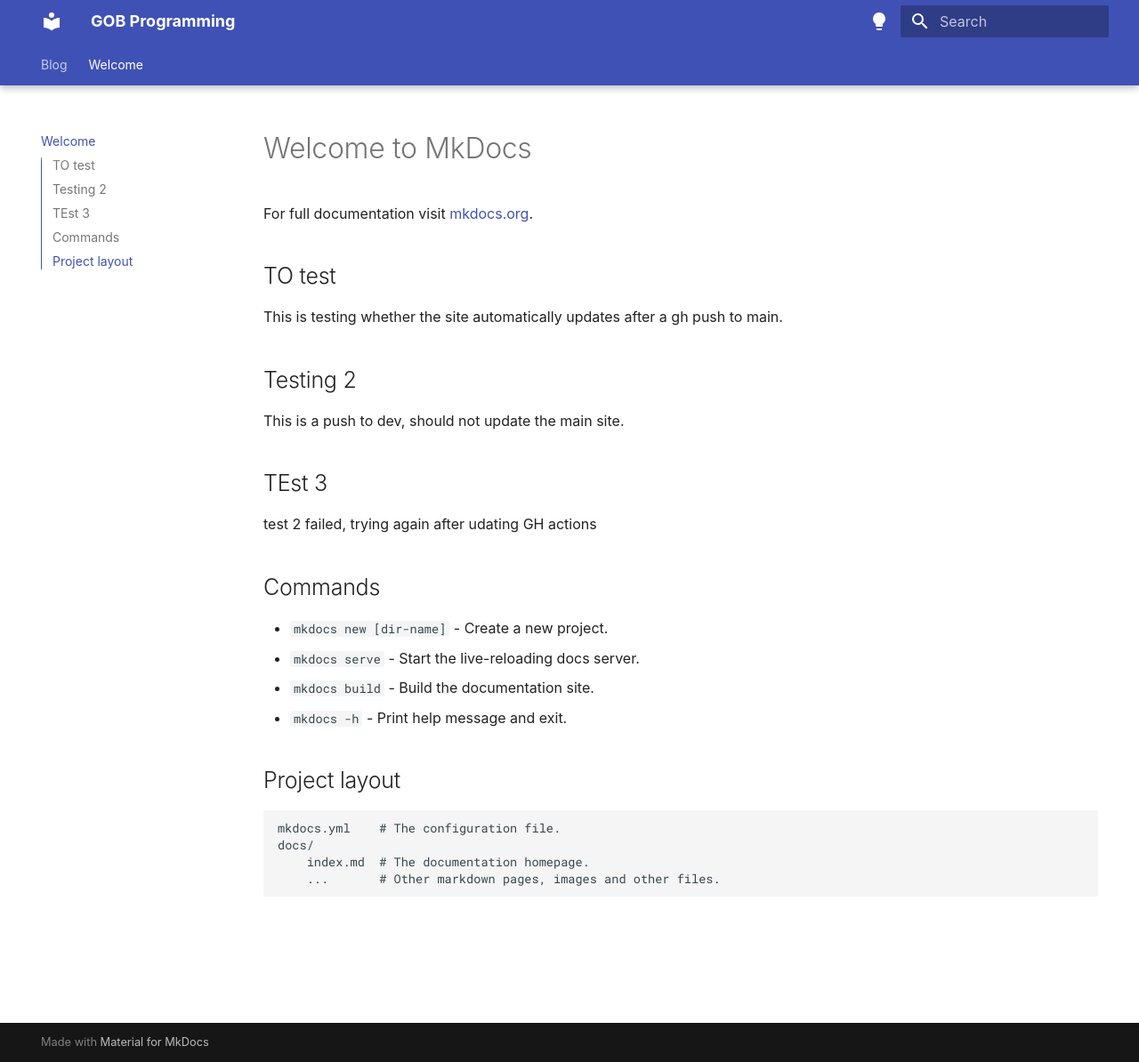
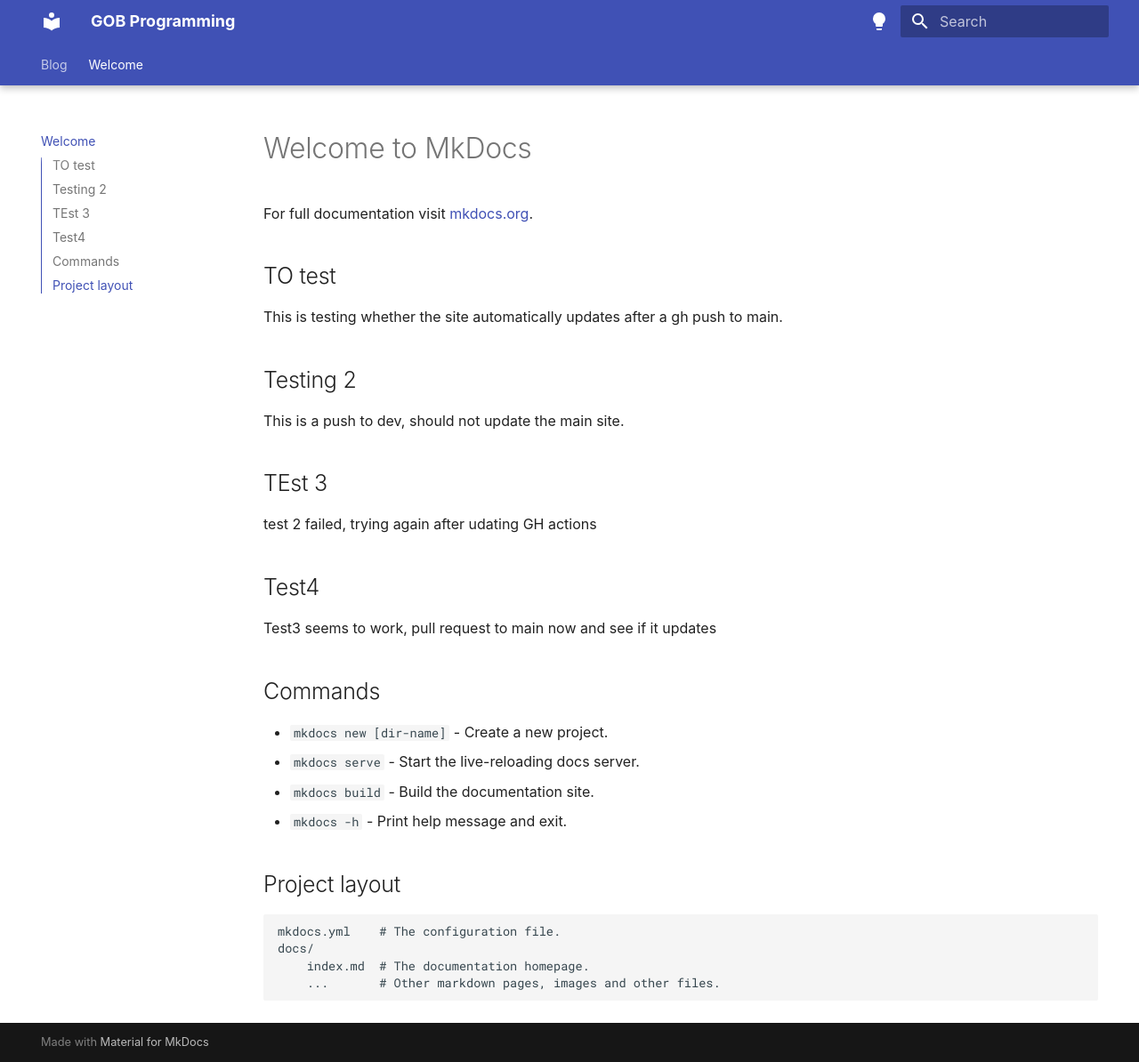
Before and after one commit to Dopamineral/learn-programming, an MkDocs documentation site: the page built from docs/index.md, in a window 1280 px wide and 1194 px high. Shown: the whole window at 89% size. Built offline with MkDocs 1.6.1 and Material for MkDocs 9.7.7, drawn with Linux system fonts in a browser that asks for light colours; some web fonts are replaced.

Commit message:
test main pull

```diff
--- a/docs/index.md
+++ b/docs/index.md
@@ -10,6 +10,12 @@ This is a push to dev, should not update the main site.
 
 ## TEst 3
 test 2 failed, trying again after udating GH actions
+
+
+## Test4
+
+Test3 seems to work, pull request to main now and see if it updates
+
 
 ## Commands
 
```
